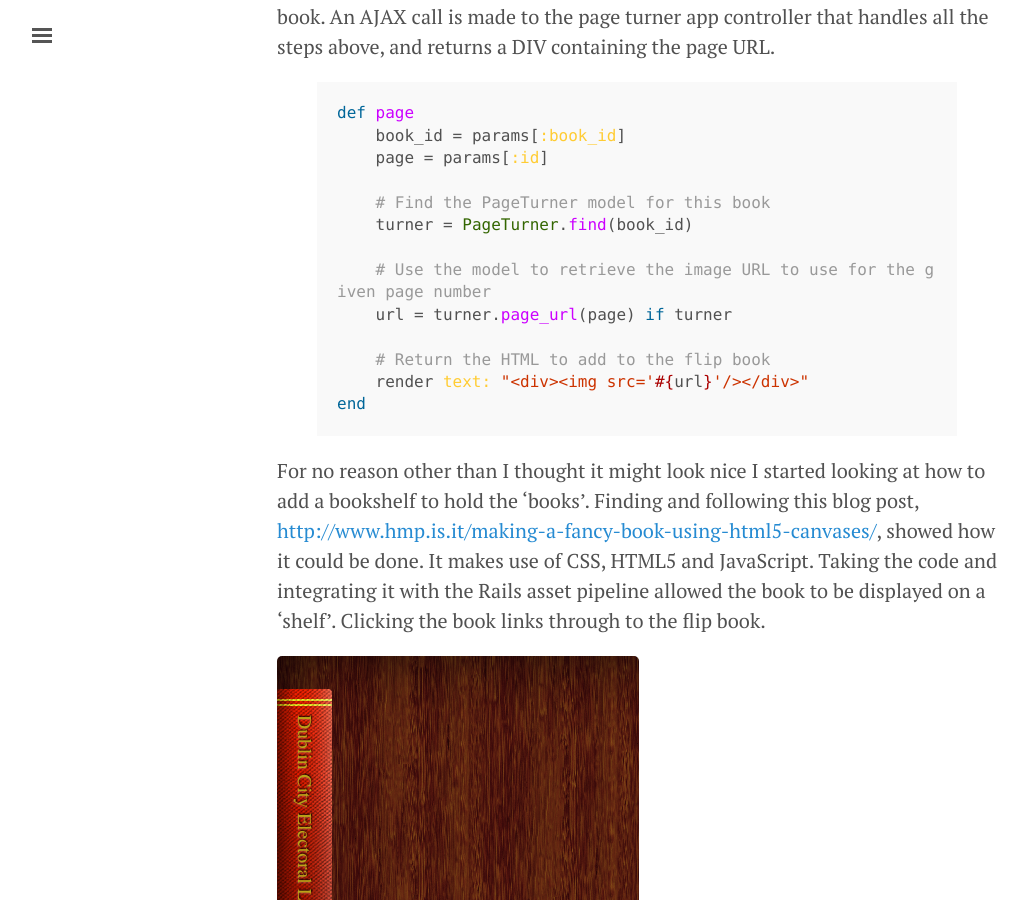
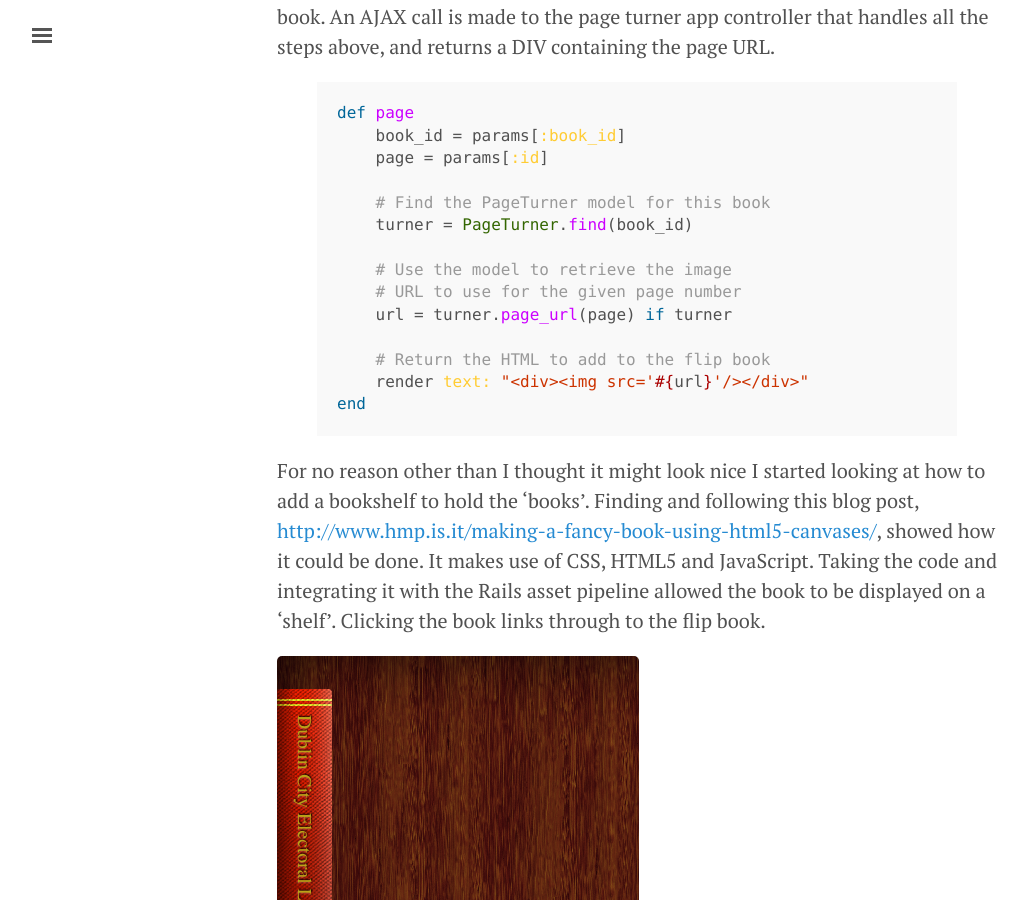
Before and after one commit to stkenny/stkenny.github.io, a Jekyll site: the page built from _posts/2015-10-13-bookshelf.markdown, in a window 1280 px wide and 900 px high, scrolled down 1667 px. Shown: the whole window, without its empty margins (3-1031 px from the left). Built offline with Jekyll 4.4.1, drawn with Linux system fonts in a browser that asks for light colours.

Commit message:
Fix layout

```diff
--- a/_posts/2015-10-13-bookshelf.markdown
+++ b/_posts/2015-10-13-bookshelf.markdown
@@ -35,7 +35,8 @@ def page
     # Find the PageTurner model for this book
     turner = PageTurner.find(book_id)
 
-    # Use the model to retrieve the image URL to use for the given page number
+    # Use the model to retrieve the image
+    # URL to use for the given page number
     url = turner.page_url(page) if turner
 
     # Return the HTML to add to the flip book
```
